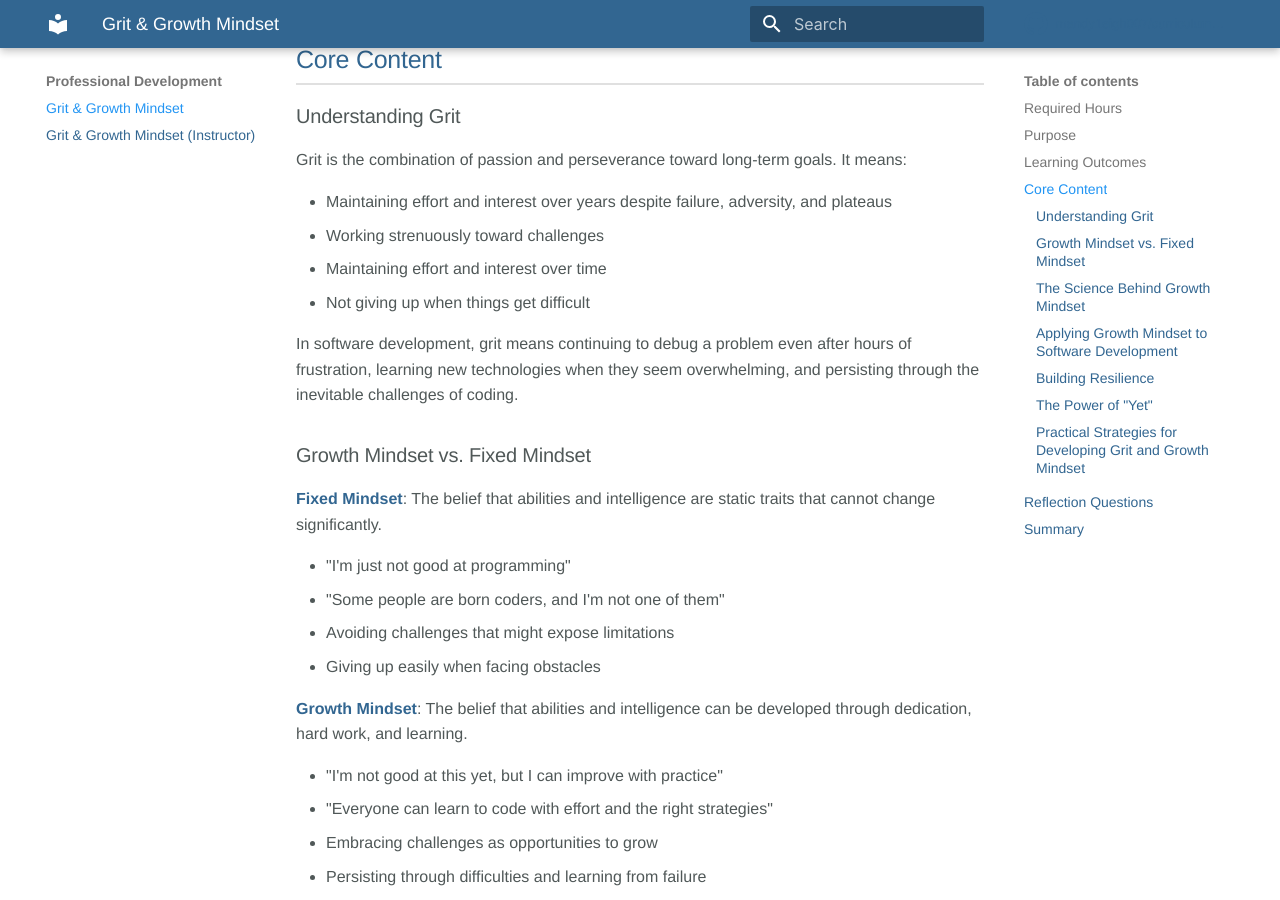
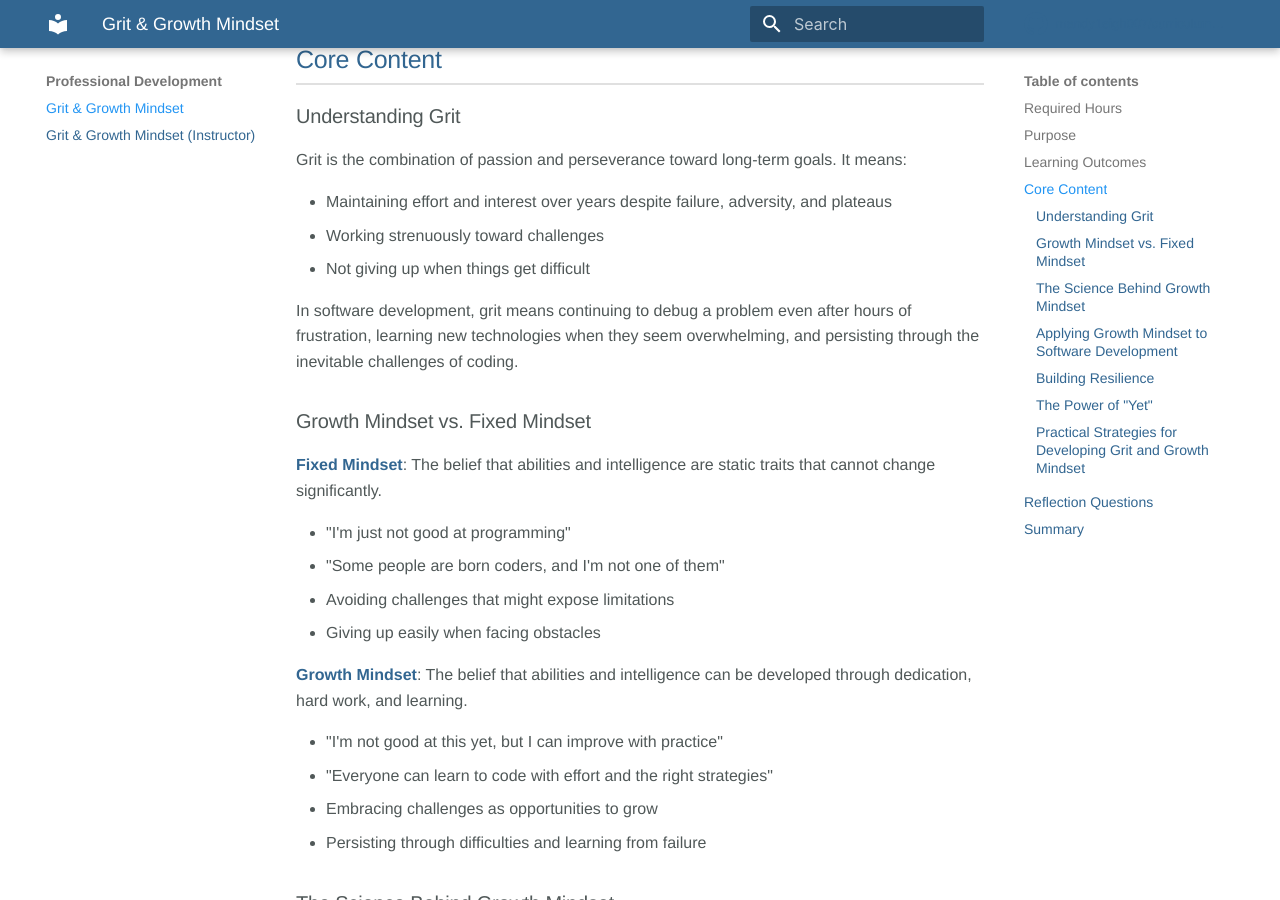
Before and after one commit to mandy1eigh007/curriculum_master, an MkDocs documentation site: the page built from docs/professional-development/grit-growth-mindset/index.md, in a window 1280 px wide and 900 px high, scrolled down 864 px. Built offline with MkDocs 1.6.1 and Material for MkDocs 9.7.7, drawn with Linux system fonts in a browser that asks for light colours; comment, search, counter and statistics services are not loaded.

Commit message:
Fix redundant content in student-facing page
Co-authored-by: mandy1eigh007 <191650317+mandy1eigh007@users.noreply.github.com>

```diff
--- a/docs/professional-development/grit-growth-mindset/index.md
+++ b/docs/professional-development/grit-growth-mindset/index.md
@@ -26,7 +26,6 @@ Grit is the combination of passion and perseverance toward long-term goals. It m
 
 - Maintaining effort and interest over years despite failure, adversity, and plateaus
 - Working strenuously toward challenges
-- Maintaining effort and interest over time
 - Not giving up when things get difficult
 
 In software development, grit means continuing to debug a problem even after hours of frustration, learning new technologies when they seem overwhelming, and persisting through the inevitable challenges of coding.
```
